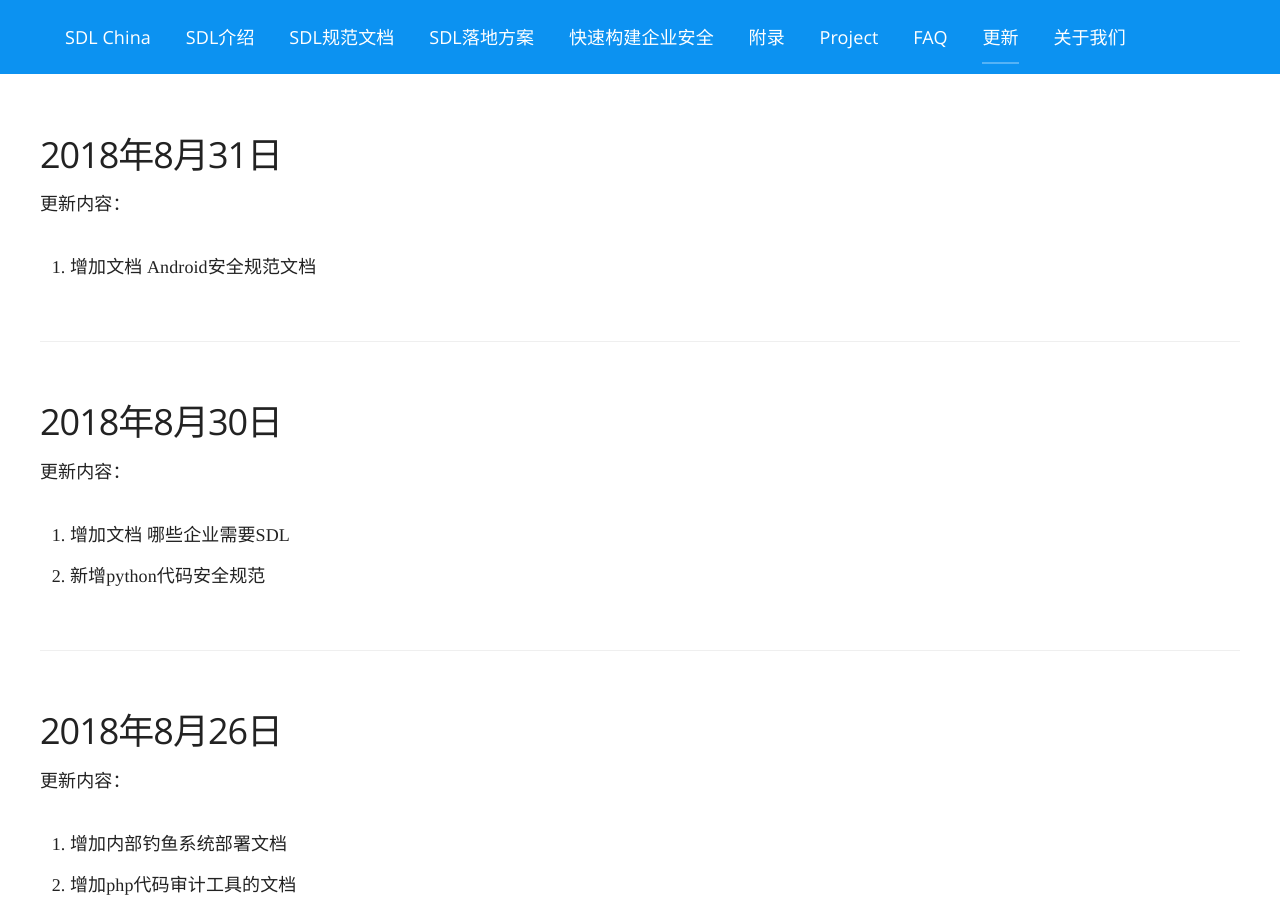
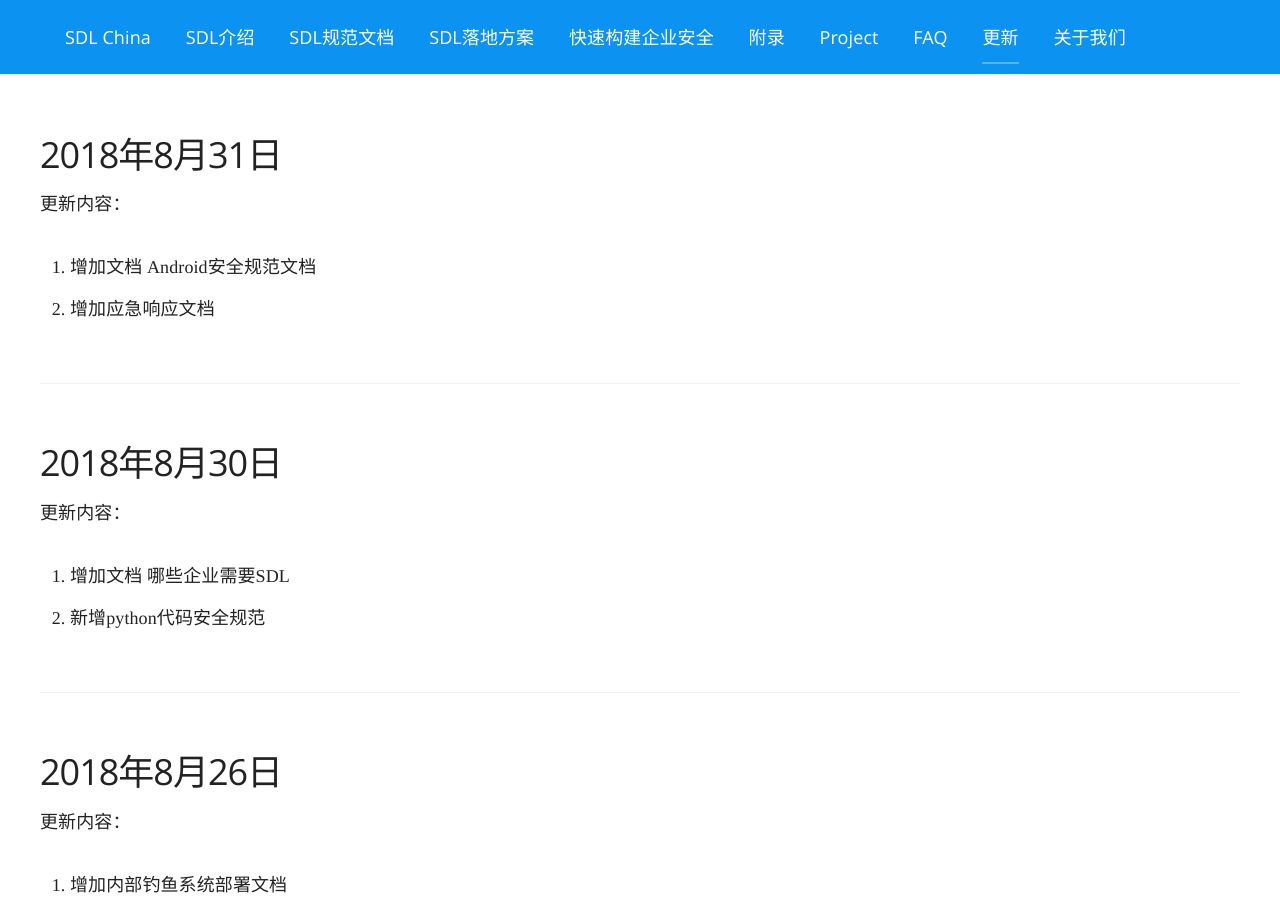
Before and after one commit to sdlchina/sdlchina-web, a Jekyll site: the page built from update.md, in a window 1280 px wide and 900 px high. Built offline with Jekyll 4.4.1, drawn with Linux system fonts in a browser that asks for light colours; some web fonts are replaced; comment, search, counter and statistics services are not loaded.

Commit message:
增加update说明

```diff
--- a/update.md
+++ b/update.md
@@ -11,6 +11,7 @@ type: Document
 更新内容：
 
 1. 增加文档 Android安全规范文档
+2. 增加应急响应文档
 
 ---
 
```
